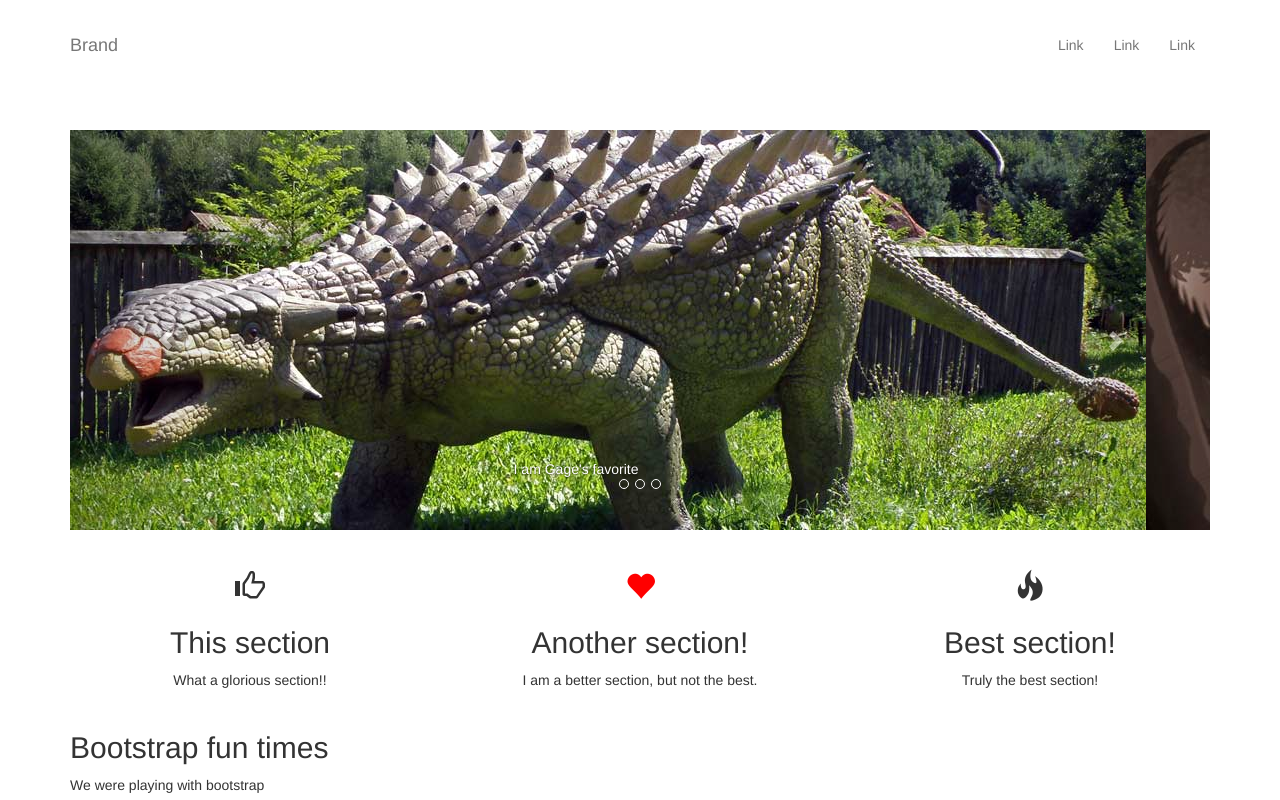
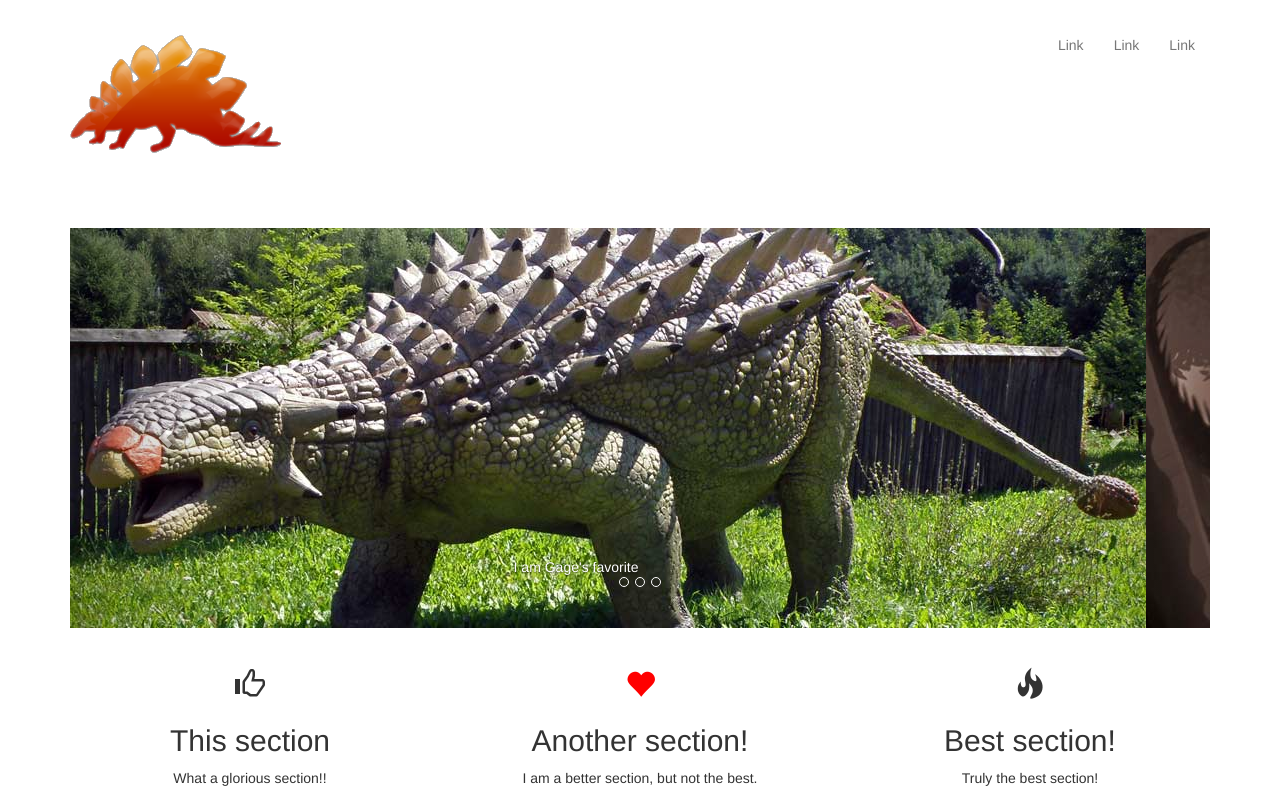
Before and after one commit to thomasbruketta/bootstrap_template, a plain HTML site: page index.html in a window 1280 px wide. Shown: the top 800 px of the page. Drawn offline with Linux system fonts and the light colour scheme.

Commit message:
Adding brand icon

```diff
--- a/index.html
+++ b/index.html
@@ -51,7 +51,7 @@
 		      <span class="icon-bar"></span>
 		      <span class="icon-bar"></span>
 		    </button>
-		    <a class="navbar-brand" href="#">Brand</a>
+		    <a class="navbar-brand" href=""><img src="images/icon-stegasaurus.png" alt="icon-stegasaurus"></a>
 		  </div>
 
 		  <!-- Collect the nav links, forms, and other content for toggling -->
```
